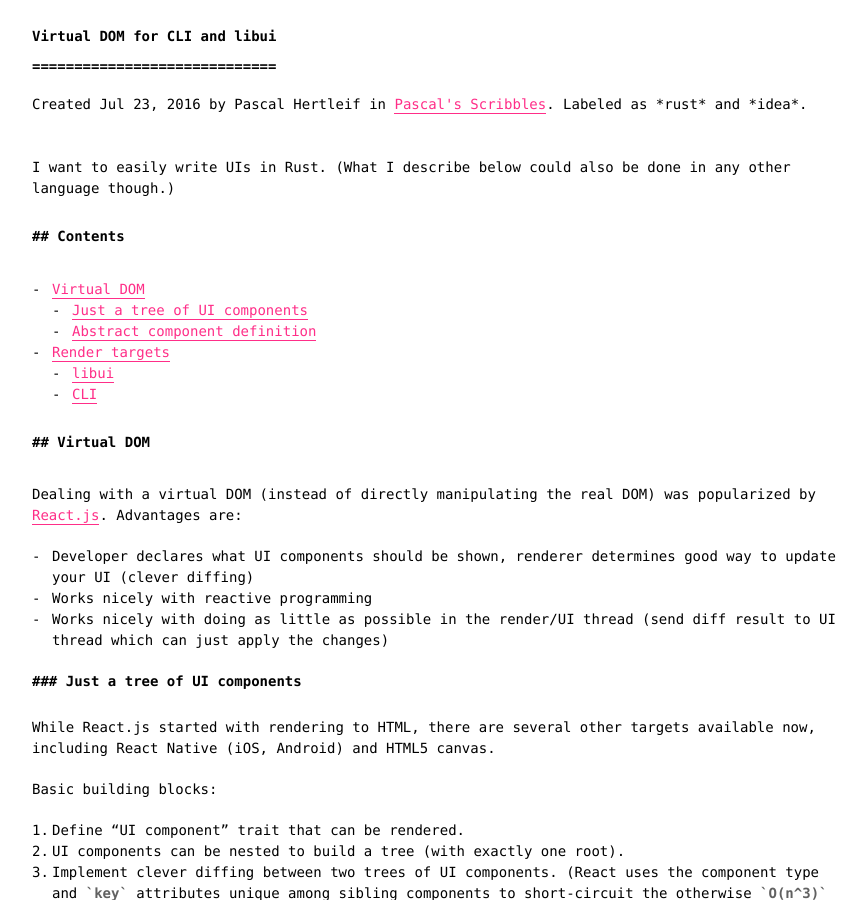
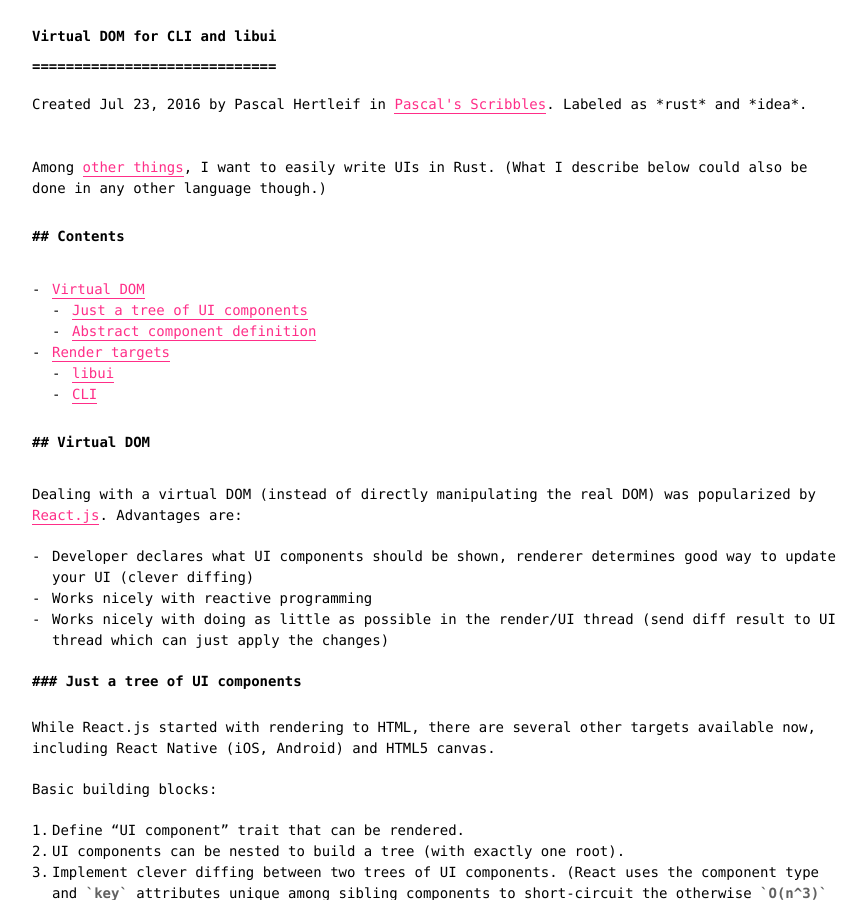
Before and after one commit to killercup/scribbles, a Jekyll site: the page built from _posts/2016-07-23-impl-virtual-dom-cli-libui.md, in a window 1280 px wide and 900 px high. Shown: the whole window, without its empty margins (202-1068 px from the left). Built offline with Jekyll 4.4.1, drawn with Linux system fonts in a browser that asks for light colours.

Commit message:
Cross links!

```diff
--- a/_posts/2016-07-23-impl-virtual-dom-cli-libui.md
+++ b/_posts/2016-07-23-impl-virtual-dom-cli-libui.md
@@ -1,11 +1,12 @@
 ---
 title: Virtual DOM for CLI and libui
 categories:
-- rust
-- idea
+  - rust
+  - idea
+published: true
 ---
 
-I want to easily write UIs in Rust. (What I describe below could also be done in any other language though.)
+Among [other things]({% post_url 2016-05-19-things-to-rewrite-in-rust %}), I want to easily write UIs in Rust. (What I describe below could also be done in any other language though.)
 
 ## Contents
 {:.no_toc}
```
